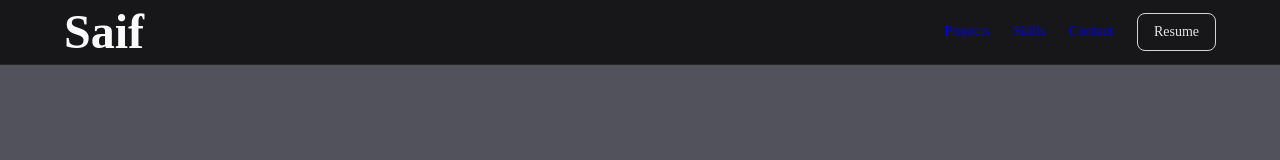
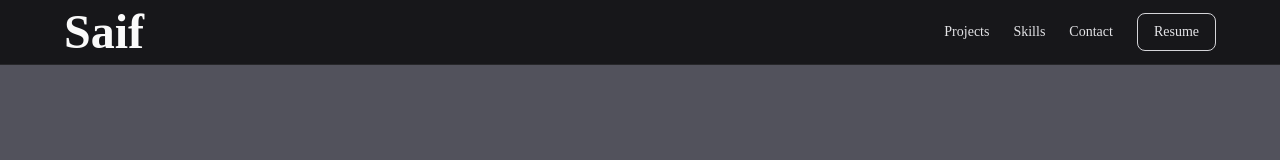
Before and after one commit to 0xSaifX/saif-portfolio, a React (Vite) app: page / in a window 1280 px wide. Shown: the top 160 px of the page. Built offline with nearby package versions, Linux system fonts and the light colour scheme.

Commit message:
auto-commit

```diff
--- a/src/components/Navbar.jsx
+++ b/src/components/Navbar.jsx
@@ -7,13 +7,13 @@ export default function Navbar() {
         </h1>
 
         <div className="flex items-center gap-6 text-sm text-zinc-200">
-          <a href="#projects" className="hover:text-emerald-400 no-underline transition">
+          <a href="#projects" className="hover:text-emerald-400 text-zinc-200 no-underline transition">
             Projects
           </a>
-          <a href="#skills" className="hover:text-emerald-400 no-underline transition">
+          <a href="#skills" className="hover:text-emerald-400 text-zinc-200 no-underline transition">
             Skills
           </a>
-          <a href="#contact" className="hover:text-emerald-400 no-underline transition">
+          <a href="#contact" className="hover:text-emerald-400 text-zinc-200 no-underline transition">
             Contact
           </a>
 
```
